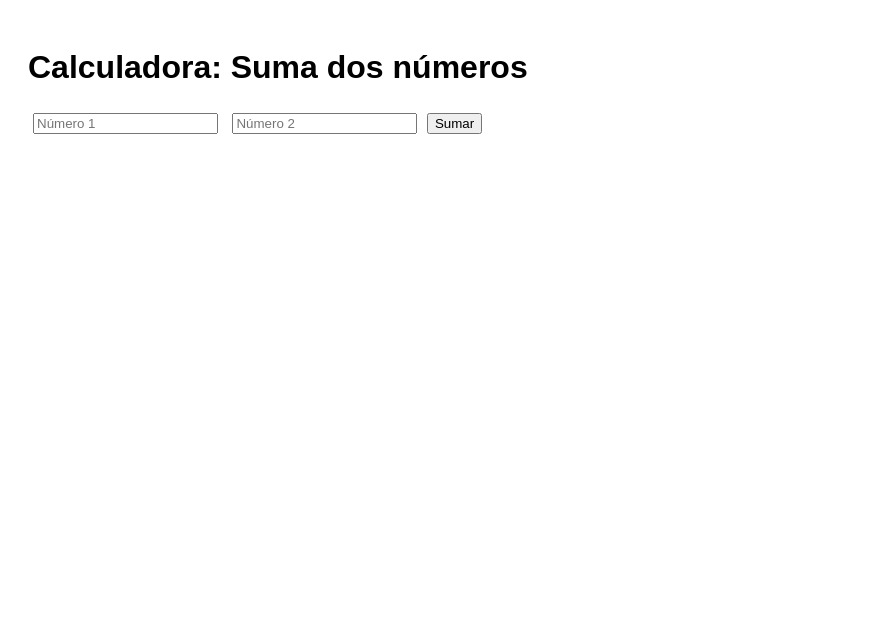
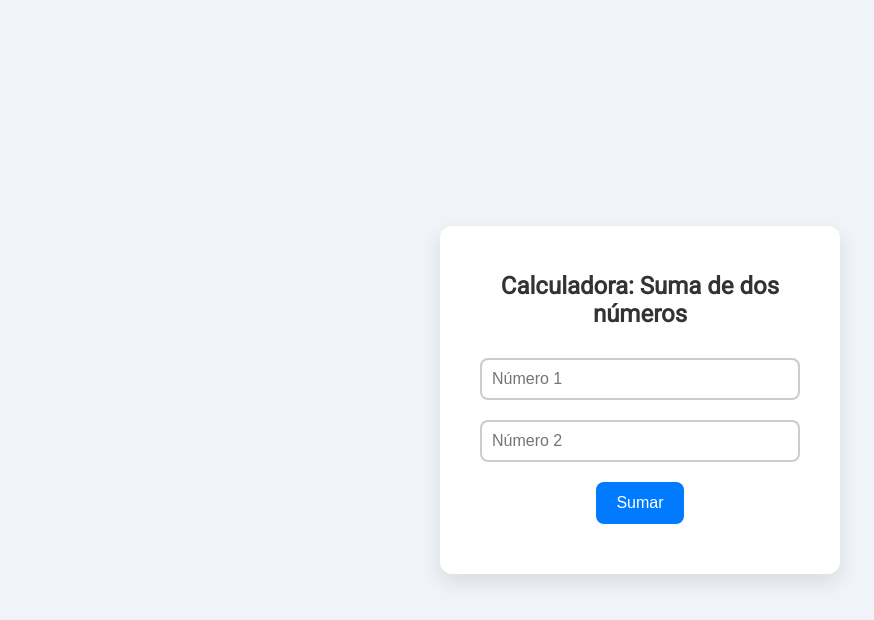
Before and after one commit to Nicovalle06/TP-IS-CI-CD, a website: page public/index.html in a window 1280 px wide. Shown: the whole page, without its empty margins (0-874 px from the left). Drawn offline with Linux system fonts and the light colour scheme.

Commit message:
Mejoras estéticas en el index

```diff
--- a/public/index.html
+++ b/public/index.html
@@ -1,21 +1,90 @@
 <!DOCTYPE html>
 <html lang="es">
 <head>
-  <meta charset="UTF-8">
+  <meta charset="UTF-8" />
   <title>Calculadora Simple</title>
+  <link href="https://fonts.googleapis.com/css2?family=Roboto&display=swap" rel="stylesheet">
   <style>
-    body { font-family: sans-serif; padding: 20px; }
-    input { margin: 5px; }
+    * {
+      box-sizing: border-box;
+    }
+
+    body {
+      font-family: 'Roboto', sans-serif;
+      background: #f0f4f8;
+      margin: 0;
+      padding: 0;
+      display: flex;
+      align-items: center;
+      justify-content: center;
+      height: 100vh;
+    }
+
+    .container {
+      background: #ffffff;
+      padding: 30px 40px;
+      border-radius: 12px;
+      box-shadow: 0 8px 20px rgba(0, 0, 0, 0.1);
+      text-align: center;
+      max-width: 400px;
+      width: 100%;
+    }
+
+    h1 {
+      margin-bottom: 20px;
+      color: #333;
+      font-size: 24px;
+    }
+
+    input[type="number"] {
+      width: 100%;
+      padding: 10px;
+      margin: 10px 0;
+      border: 2px solid #ccc;
+      border-radius: 8px;
+      font-size: 16px;
+      transition: border-color 0.3s;
+    }
+
+    input[type="number"]:focus {
+      border-color: #007bff;
+      outline: none;
+    }
+
+    button {
+      background-color: #007bff;
+      color: white;
+      border: none;
+      padding: 12px 20px;
+      border-radius: 8px;
+      font-size: 16px;
+      cursor: pointer;
+      transition: background-color 0.3s;
+      margin-top: 10px;
+    }
+
+    button:hover {
+      background-color: #0056b3;
+    }
+
+    #resultado {
+      margin-top: 20px;
+      font-size: 20px;
+      font-weight: bold;
+      color: #28a745;
+    }
   </style>
 </head>
 <body>
-  <h1>Calculadora: Suma dos números</h1>
-  <form id="formulario">
-    <input type="number" id="num1" placeholder="Número 1" required>
-    <input type="number" id="num2" placeholder="Número 2" required>
-    <button type="submit">Sumar</button>
-  </form>
-  <h2 id="resultado"></h2>
+  <div class="container">
+    <h1>Calculadora: Suma de dos números</h1>
+    <form id="formulario">
+      <input type="number" id="num1" placeholder="Número 1" required />
+      <input type="number" id="num2" placeholder="Número 2" required />
+      <button type="submit">Sumar</button>
+    </form>
+    <h2 id="resultado"></h2>
+  </div>
 
   <script>
     const form = document.getElementById('formulario');
@@ -28,11 +97,13 @@
 
       if (isNaN(num1) || isNaN(num2)) {
         resultadoEl.textContent = '❌ Ingresá dos números válidos.';
+        resultadoEl.style.color = 'red';
         return;
       }
 
       const resultado = num1 + num2;
       resultadoEl.textContent = `Resultado: ${resultado}`;
+      resultadoEl.style.color = '#28a745';
     });
   </script>
 </body>
```
Also changed, not shown: test/sum.test.js (+1 -1 lines), .github/workflows/ci_deploy.yml.
